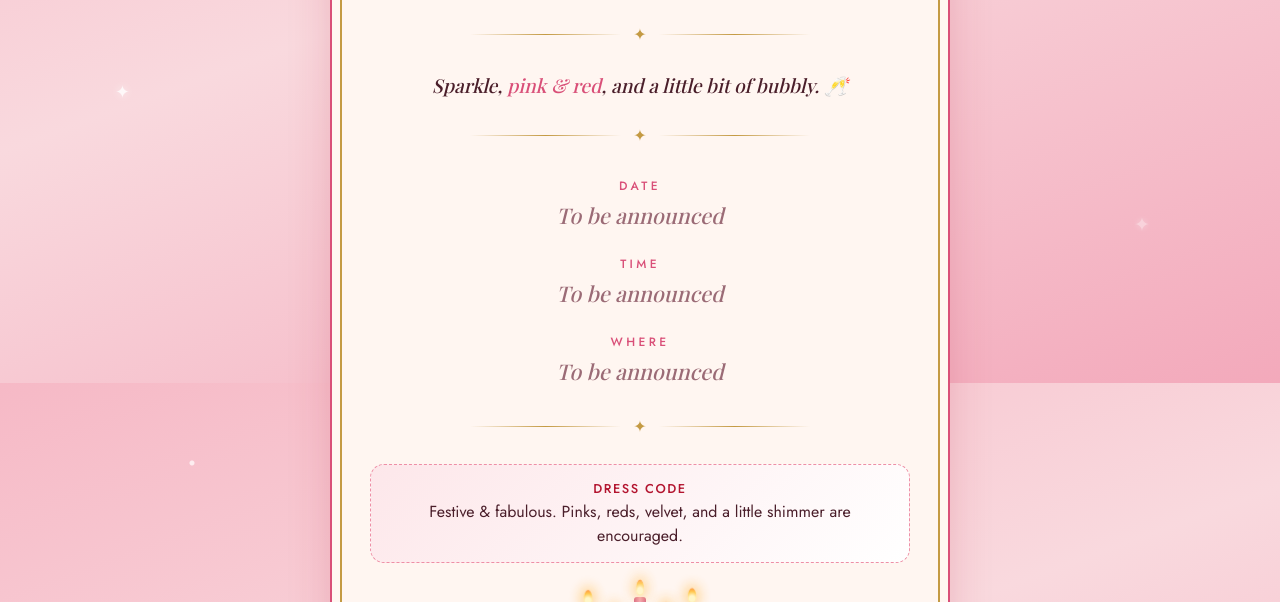
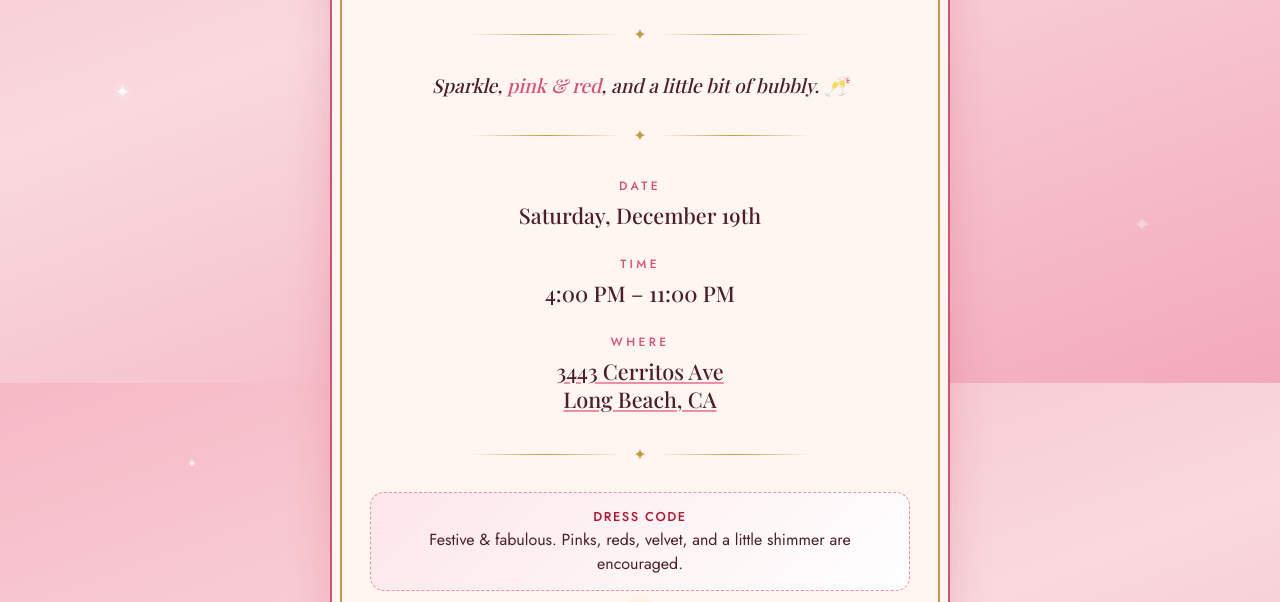
Before and after one commit to jeffwithajeee/Bachelder-Christmas-Party-2026, a plain HTML site: page index.html in a window 1280 px wide. Shown: the part 417-1019 px from the top of the page. Drawn offline with nearby package versions, Linux system fonts and the light colour scheme; a web font is replaced by a local one.

Commit message:
Update index.html

```diff
--- a/index.html
+++ b/index.html
@@ -94,9 +94,9 @@
     <div class="divider" aria-hidden="true">✦</div>
 
     <dl class="details">
-      <div><dt>Date</dt><dd class="tbd">To be announced</dd></div>
-      <div><dt>Time</dt><dd class="tbd">To be announced</dd></div>
-      <div><dt>Where</dt><dd class="tbd">To be announced</dd></div>
+      <div><dt>Date</dt><dd>Saturday, December 19th</dd></div>
+      <div><dt>Time</dt><dd>4:00 PM – 11:00 PM</dd></div>
+      <div><dt>Where</dt><dd><a href="https://www.google.com/maps/search/?api=1&query=3443+Cerritos+Ave+Long+Beach+CA" style="color:inherit;text-decoration-color:var(--pink)">3443 Cerritos Ave<br>Long Beach, CA</a></dd></div>
     </dl>
 
     <div class="divider" aria-hidden="true">✦</div>
```
